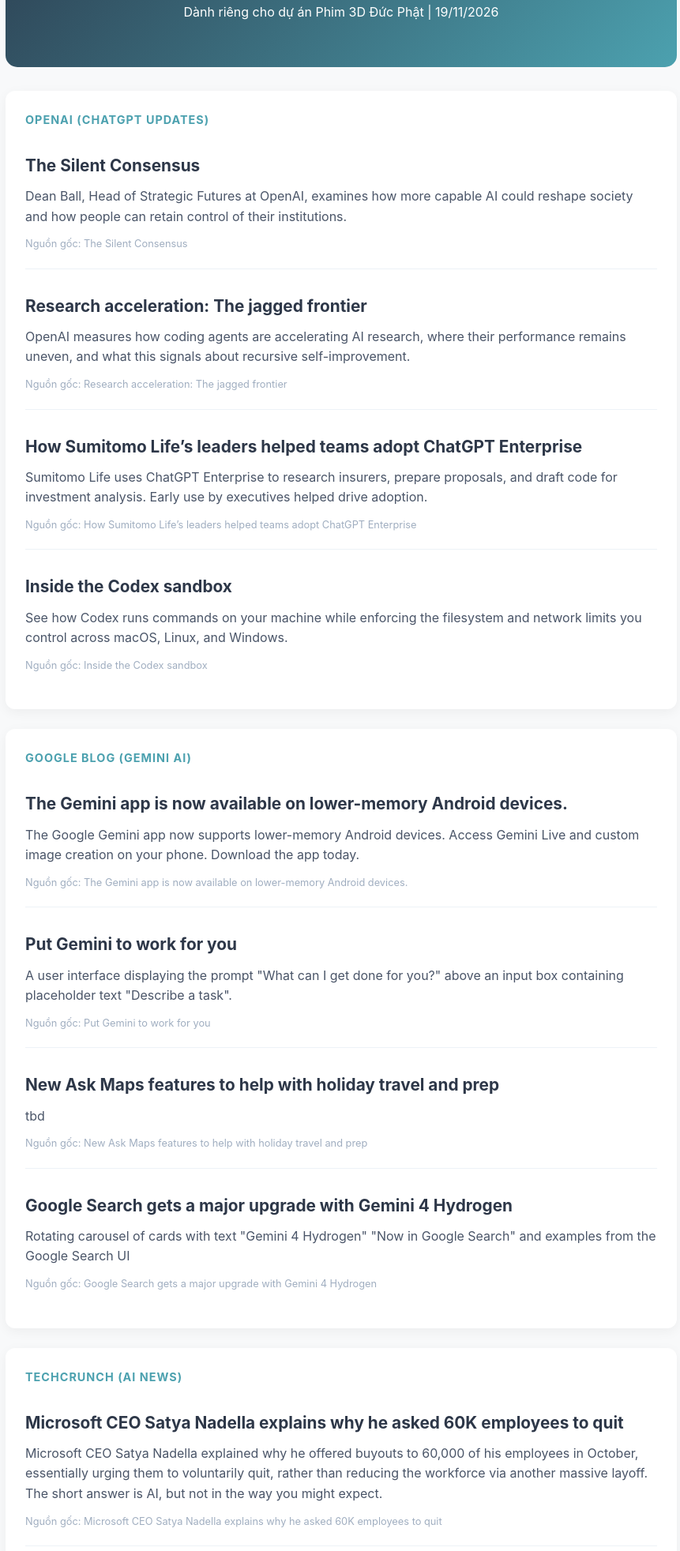
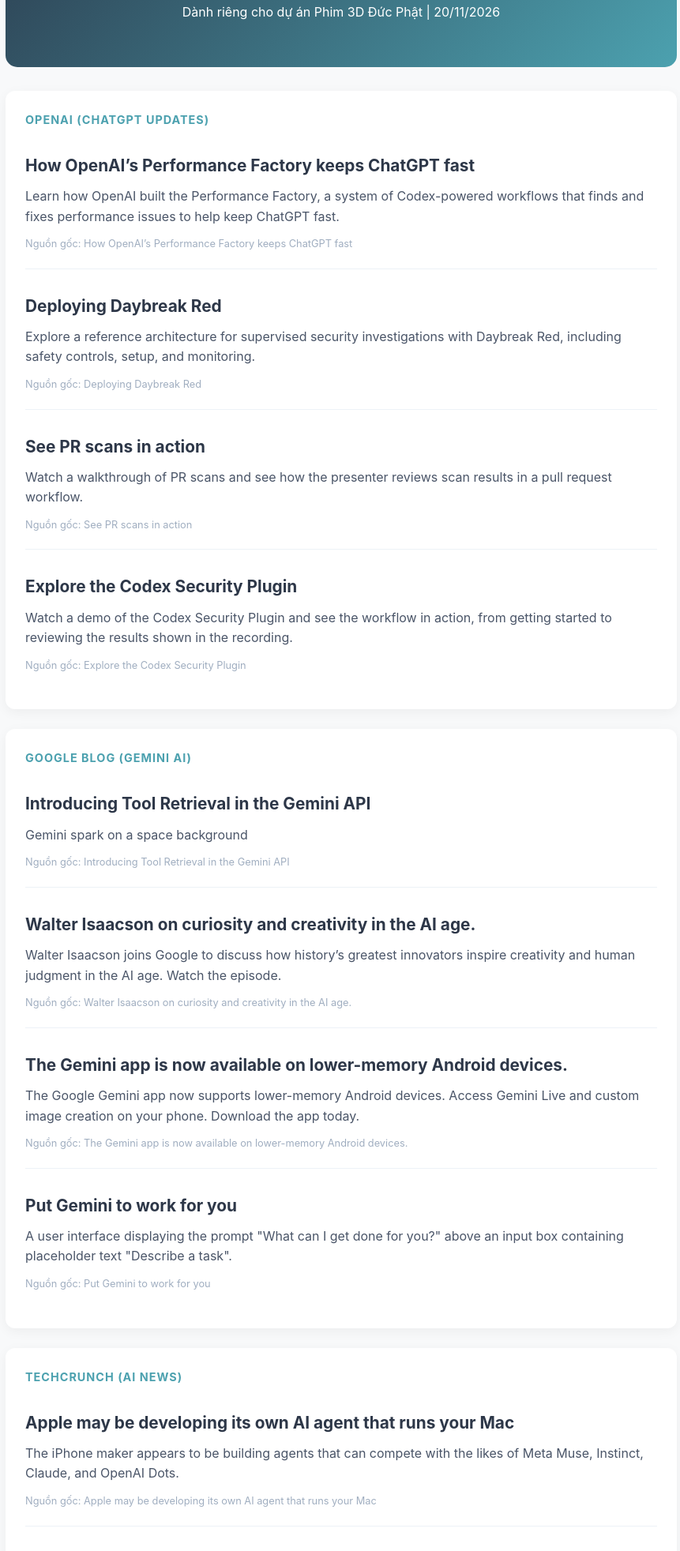
Before and after one commit to lelevietnam99/3d-ai-prompt-news, a plain HTML site: page index.html in a window 1280 px wide. Shown: the part 159-2123 px from the top of the page at 79% size, without its empty margins (208-1069 px from the left). Drawn offline with Linux system fonts and the light colour scheme.

Commit message:
Auto-update AI 3D Prompt News

```diff
--- a/index.html
+++ b/index.html
@@ -28,37 +28,51 @@
     <div class="container">
         <header>
             <h1>Cập Nhật AI & Prompt Làm Phim</h1>
-            <p>Dành riêng cho dự án Phim 3D Đức Phật | 19/11/2026</p>
+            <p>Dành riêng cho dự án Phim 3D Đức Phật | 20/11/2026</p>
         </header>
 <div class="feed-card"><div class="source-name">OpenAI (ChatGPT Updates)</div>
                 <div class="news-item">
                     <div class="tag-container"></div>
-                    <a class="news-title" href="https://openai.com/index/the-silent-consensus" target="_blank">The Silent Consensus</a>
-                    <div class="summary-vi">Dean Ball, Head of Strategic Futures at OpenAI, examines how more capable AI could reshape society and how people can retain control of their institutions.</div>
-                    <div class="meta">Nguồn gốc: The Silent Consensus</div>
+                    <a class="news-title" href="https://openai.com/index/how-openai-performance-factory-keeps-chatgpt-fast" target="_blank">How OpenAI’s Performance Factory keeps ChatGPT fast</a>
+                    <div class="summary-vi">Learn how OpenAI built the Performance Factory, a system of Codex-powered workflows that finds and fixes performance issues to help keep ChatGPT fast.</div>
+                    <div class="meta">Nguồn gốc: How OpenAI’s Performance Factory keeps ChatGPT fast</div>
                 </div>
 
                 <div class="news-item">
                     <div class="tag-container"></div>
-                    <a class="news-title" href="https://openai.com/index/research-acceleration-jagged-frontier" target="_blank">Research acceleration: The jagged frontier</a>
-                    <div class="summary-vi">OpenAI measures how coding agents are accelerating AI research, where their performance remains uneven, and what this signals about recursive self-improvement.</div>
-                    <div class="meta">Nguồn gốc: Research acceleration: The jagged frontier</div>
+                    <a class="news-title" href="https://openai.com/business/learn/deploying-daybreak-red" target="_blank">Deploying Daybreak Red</a>
+                    <div class="summary-vi">Explore a reference architecture for supervised security investigations with Daybreak Red, including safety controls, setup, and monitoring.</div>
+                    <div class="meta">Nguồn gốc: Deploying Daybreak Red</div>
                 </div>
 
                 <div class="news-item">
                     <div class="tag-container"></div>
-                    <a class="news-title" href="https://openai.com/business/customer-stories/sumitomo-life" target="_blank">How Sumitomo Life’s leaders helped teams adopt ChatGPT Enterprise</a>
-                    <div class="summary-vi">Sumitomo Life uses ChatGPT Enterprise to research insurers, prepare proposals, and draft code for investment analysis. Early use by executives helped drive adoption.</div>
-                    <div class="meta">Nguồn gốc: How Sumitomo Life’s leaders helped teams adopt ChatGPT Enterprise</div>
+                    <a class="news-title" href="https://openai.com/business/learn/pr-scans-demo" target="_blank">See PR scans in action</a>
+                    <div class="summary-vi">Watch a walkthrough of PR scans and see how the presenter reviews scan results in a pull request workflow.</div>
+                    <div class="meta">Nguồn gốc: See PR scans in action</div>
                 </div>
 
                 <div class="news-item">
                     <div class="tag-container"></div>
-                    <a class="news-title" href="https://openai.com/index/inside-the-codex-sandbox" target="_blank">Inside the Codex sandbox</a>
-                    <div class="summary-vi">See how Codex runs commands on your machine while enforcing the filesystem and network limits you control across macOS, Linux, and Windows.</div>
-                    <div class="meta">Nguồn gốc: Inside the Codex sandbox</div>
+                    <a class="news-title" href="https://openai.com/business/learn/codex-security-plugin-demo" target="_blank">Explore the Codex Security Plugin</a>
+                    <div class="summary-vi">Watch a demo of the Codex Security Plugin and see the workflow in action, from getting started to reviewing the results shown in the recording.</div>
+                    <div class="meta">Nguồn gốc: Explore the Codex Security Plugin</div>
                 </div>
                 </div><div class="feed-card"><div class="source-name">Google Blog (Gemini AI)</div>
+                <div class="news-item">
+                    <div class="tag-container"></div>
+                    <a class="news-title" href="https://blog.google/innovation-and-ai/technology/developers-tools/gemini-api-tool-retrieval/" target="_blank">Introducing Tool Retrieval in the Gemini API</a>
+                    <div class="summary-vi">Gemini spark on a space background</div>
+                    <div class="meta">Nguồn gốc: Introducing Tool Retrieval in the Gemini API</div>
+                </div>
+
+                <div class="news-item">
+                    <div class="tag-container"></div>
+                    <a class="news-title" href="https://blog.google/innovation-and-ai/technology/ai/dialogues-walter-isaacson/" target="_blank">Walter Isaacson on curiosity and creativity in the AI age.</a>
+                    <div class="summary-vi">Walter Isaacson joins Google to discuss how history’s greatest innovators inspire creativity and human judgment in the AI age. Watch the episode.</div>
+                    <div class="meta">Nguồn gốc: Walter Isaacson on curiosity and creativity in the AI age.</div>
+                </div>
+
                 <div class="news-item">
                     <div class="tag-container"></div>
                     <a class="news-title" href="https://blog.google/innovation-and-ai/products/gemini-app/gemini-lower-memory-devices/" target="_blank">The Gemini app is now available on lower-memory Android devices.</a>
@@ -72,47 +86,33 @@
                     <div class="summary-vi">A user interface displaying the prompt "What can I get done for you?" above an input box containing placeholder text "Describe a task".</div>
                     <div class="meta">Nguồn gốc: Put Gemini to work for you</div>
                 </div>
-
+                </div><div class="feed-card"><div class="source-name">TechCrunch (AI News)</div>
                 <div class="news-item">
                     <div class="tag-container"></div>
-                    <a class="news-title" href="https://blog.google/products-and-platforms/products/maps/ask-maps-holiday-travel-features-2026/" target="_blank">New Ask Maps features to help with holiday travel and prep</a>
-                    <div class="summary-vi">tbd</div>
-                    <div class="meta">Nguồn gốc: New Ask Maps features to help with holiday travel and prep</div>
+                    <a class="news-title" href="https://techcrunch.com/2026/11/19/apple-may-be-developing-its-own-ai-agent-that-runs-your-mac/" target="_blank">Apple may be developing its own AI agent that runs your Mac</a>
+                    <div class="summary-vi">The iPhone maker appears to be building agents that can compete with the likes of Meta Muse, Instinct, Claude, and OpenAI Dots.</div>
+                    <div class="meta">Nguồn gốc: Apple may be developing its own AI agent that runs your Mac</div>
                 </div>
 
                 <div class="news-item">
                     <div class="tag-container"></div>
-                    <a class="news-title" href="https://blog.google/products-and-platforms/products/search/gemini-4-hydrogen-search-upgrade/" target="_blank">Google Search gets a major upgrade with Gemini 4 Hydrogen</a>
-                    <div class="summary-vi">Rotating carousel of cards with text "Gemini 4 Hydrogen" "Now in Google Search" and examples from the Google Search UI</div>
-                    <div class="meta">Nguồn gốc: Google Search gets a major upgrade with Gemini 4 Hydrogen</div>
-                </div>
-                </div><div class="feed-card"><div class="source-name">TechCrunch (AI News)</div>
-                <div class="news-item">
-                    <div class="tag-container"></div>
-                    <a class="news-title" href="https://techcrunch.com/2026/11/18/microsoft-ceo-satya-nadella-explains-why-he-asked-60k-employees-to-quit/" target="_blank">Microsoft CEO Satya Nadella explains why he asked 60K employees to quit</a>
-                    <div class="summary-vi">Microsoft CEO Satya Nadella explained why he offered buyouts to 60,000 of his employees in October, essentially urging them to voluntarily quit, rather than reducing the workforce via another massive layoff. The short answer is AI, but not in the way you might expect.</div>
-                    <div class="meta">Nguồn gốc: Microsoft CEO Satya Nadella explains why he asked 60K employees to quit</div>
+                    <a class="news-title" href="https://techcrunch.com/2026/11/19/anthropics-7-founders-cashed-out-nearly-2b-in-record-breaking-ipo/" target="_blank">Anthropic’s 7 founders cashed out nearly $2B in record-breaking IPO</a>
+                    <div class="summary-vi">At the upgraded $83/share IPO price, Anthropic's seven founders each pocketed $280 million, while the company nabbed nearly $105 billion.</div>
+                    <div class="meta">Nguồn gốc: Anthropic’s 7 founders cashed out nearly $2B in record-breaking IPO</div>
                 </div>
 
                 <div class="news-item">
                     <div class="tag-container"></div>
-                    <a class="news-title" href="https://techcrunch.com/2026/11/18/amidst-fears-of-ai-cyberattacks-satya-nadella-says-lots-of-critical-infrastructure-is-unpatchable/" target="_blank">Amidst fears of AI cyberattacks, Satya Nadella says lots of critical infrastructure is ‘unpatchable’</a>
-                    <div class="summary-vi">The Microsoft CEO downplayed the recent Outlook outage while noting that AI was causing both opportunities and new challenges for securing much of the connected world.</div>
-                    <div class="meta">Nguồn gốc: Amidst fears of AI cyberattacks, Satya Nadella says lots of critical infrastructure is ‘unpatchable’</div>
+                    <a class="news-title" href="https://techcrunch.com/2026/11/19/metas-new-muse-charm-device-may-cost-300/" target="_blank">Meta’s new Muse Charm device may cost $300</a>
+                    <div class="summary-vi">Meta hasn't denied the reporting from The Information, saying only that it will "have more to share soon" about its upcoming AI wearable.</div>
+                    <div class="meta">Nguồn gốc: Meta’s new Muse Charm device may cost $300</div>
                 </div>
 
                 <div class="news-item">
                     <div class="tag-container"></div>
-                    <a class="news-title" href="https://techcrunch.com/2026/11/18/elon-musk-says-ousting-jensen-huang-is-like-kicking-michael-jordan-off-your-team/" target="_blank">Elon Musk says ousting Jensen Huang is like ‘kicking Michael Jordan off your team’</a>
-                    <div class="summary-vi">“I don’t think [Huang is] disloyal to the United States," Musk said.</div>
-                    <div class="meta">Nguồn gốc: Elon Musk says ousting Jensen Huang is like ‘kicking Michael Jordan off your team’</div>
-                </div>
-
-                <div class="news-item">
-                    <div class="tag-container"></div>
-                    <a class="news-title" href="https://techcrunch.com/2026/11/18/microsoft-ceo-satya-nadella-remains-confident-in-nvidia-after-huangs-exit/" target="_blank">Microsoft CEO Satya Nadella remains confident in Nvidia after Huang’s exit</a>
-                    <div class="summary-vi">Microsoft CEO Satya Nadella expressed confidence in Jensen Huang's successor Colette Kress, who is serving as Nvidia's interim CEO.</div>
-                    <div class="meta">Nguồn gốc: Microsoft CEO Satya Nadella remains confident in Nvidia after Huang’s exit</div>
+                    <a class="news-title" href="https://techcrunch.com/2026/11/19/these-tech-outages-are-giving-y2k-ai-agent-style/" target="_blank">These tech outages are giving Y2K, AI agent style</a>
+                    <div class="summary-vi">Are the recent outages in the airline booking systems, banking platforms, and productivity platforms really a coincidence? There's actually likely something deeper going on, cybersecurity experts say.</div>
+                    <div class="meta">Nguồn gốc: These tech outages are giving Y2K, AI agent style</div>
                 </div>
                 </div>
         <footer style="text-align: center; color: #a0aec0; padding: 20px;">
```
